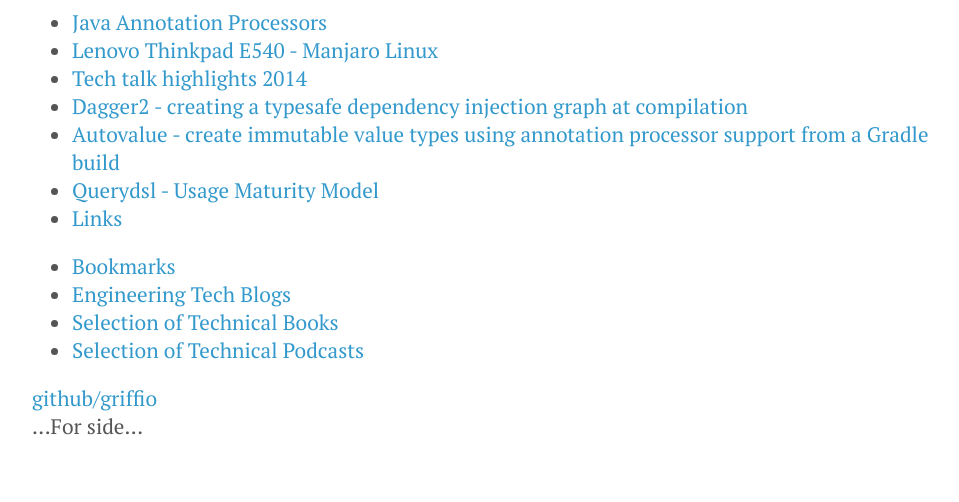
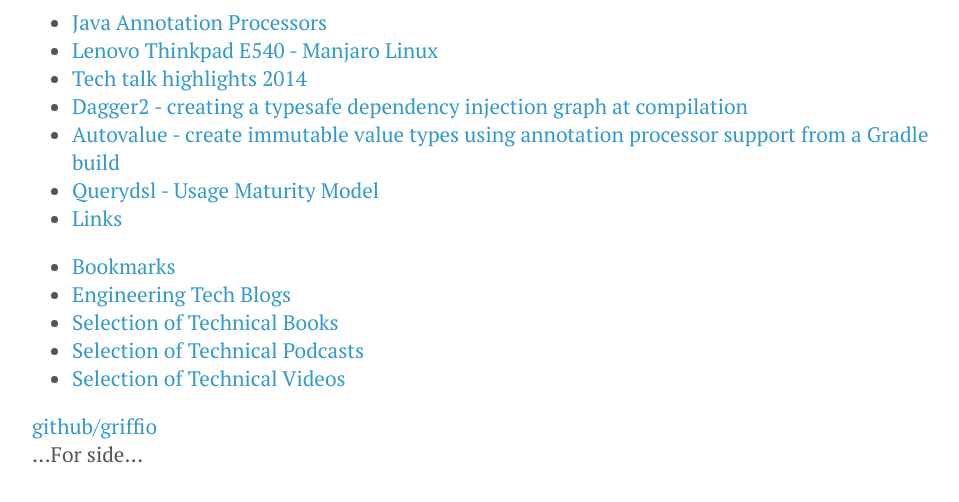
Before and after one commit to griffio/griffio.github.io, a Jekyll site: the page built from index.html, in a window 1280 px wide. Shown: the top 502 px of the page, without its empty margins (144-1103 px from the left). Built offline with Jekyll 4.4.1, drawn with Linux system fonts in a browser that asks for light colours; nearby versions of some CDN libraries.

Commit message:
Update index.html

```diff
--- a/index.html
+++ b/index.html
@@ -23,4 +23,7 @@
 <li>
 <a href="/tech-podcasts">Selection of Technical Podcasts</a>
 </li>
+<li>
+<a href="/tech-videos">Selection of Technical Videos</a>
+</li>
 </ul>
```
